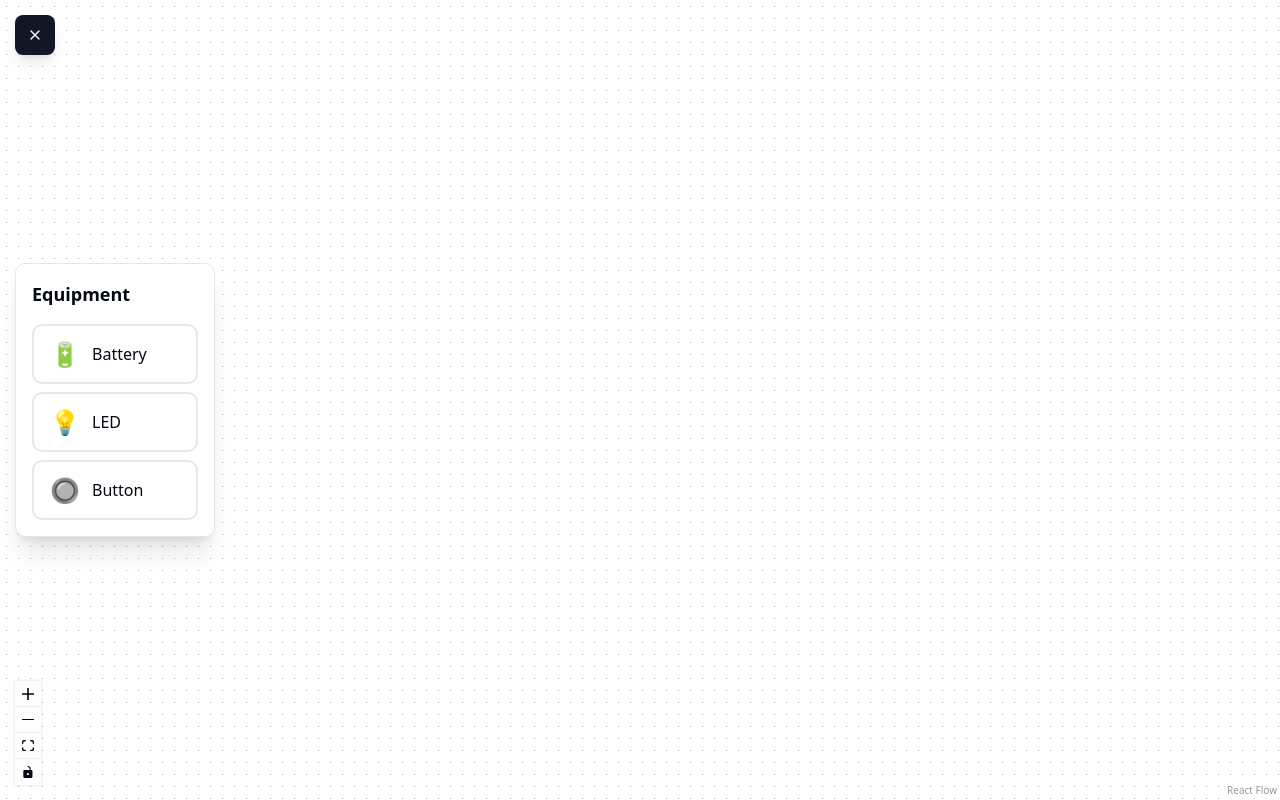
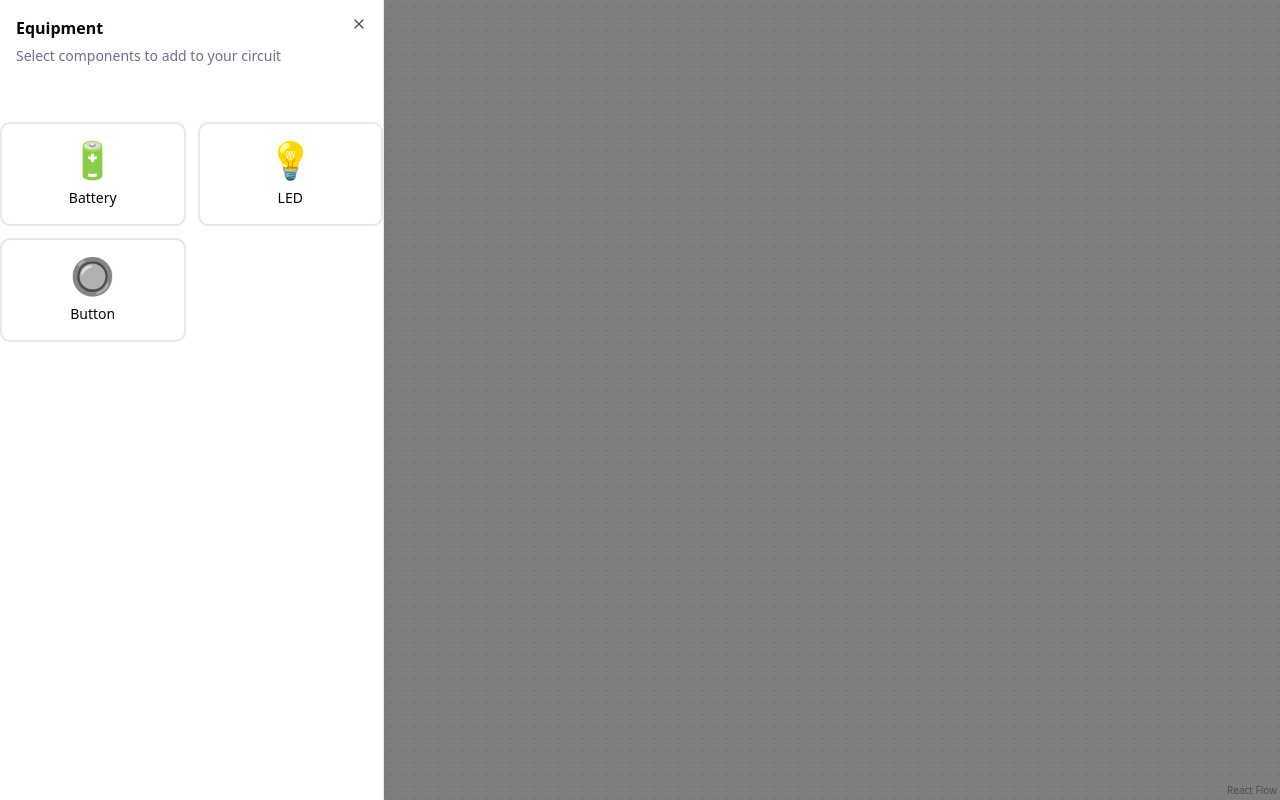
Before and after one commit to callbl/flowjx, a React (Vite) app: page / in a window 1280 px wide. Both pictures are taken after a click on the button 35 px from the left and 35 px from the top of the page. Built offline with nearby package versions, Linux system fonts and the light colour scheme.

Commit message:
feat: replace custom panel with shadcn Sheet component for equipment

```diff
--- a/package.json
+++ b/package.json
@@ -10,6 +10,7 @@
     "preview": "vite preview"
   },
   "dependencies": {
+    "@radix-ui/react-dialog": "^1.1.15",
     "@radix-ui/react-slot": "^1.2.4",
     "@tailwindcss/vite": "^4.1.18",
     "@xyflow/react": "^12.10.0",
--- a/src/components/circuit-flow.tsx
+++ b/src/components/circuit-flow.tsx
@@ -1,5 +1,5 @@
 import { useCallback, useState, useEffect } from "react";
-import { MenuIcon, XIcon } from "lucide-react";
+import { MenuIcon } from "lucide-react";
 import {
   ReactFlow,
   Panel,
@@ -19,6 +19,14 @@
 import { LedNode } from "./nodes/led-node";
 import { ButtonNode } from "./nodes/button-node";
 import { Button } from "./ui/button";
+import {
+  Sheet,
+  SheetContent,
+  SheetDescription,
+  SheetHeader,
+  SheetTitle,
+  SheetTrigger,
+} from "./ui/sheet";
 
 const nodeTypes = {
   battery: BatteryNode,
@@ -308,39 +316,35 @@
         <Background variant={BackgroundVariant.Dots} gap={12} size={1} />
         <Controls />
 
-        {/* Toggle Button - Top Left */}
+        {/* Equipment Sheet - Top Left */}
         <Panel position="top-left">
-          <Button
-            onClick={() => setIsPanelOpen(!isPanelOpen)}
-            className="shadow-lg"
-            size="icon-lg"
-          >
-            {isPanelOpen ? <XIcon /> : <MenuIcon />}
+          <Sheet open={isPanelOpen} onOpenChange={setIsPanelOpen}>
+            <SheetTrigger asChild>
+              <Button className="shadow-lg" size="icon-lg" variant="ghost">
+                <MenuIcon />
               </Button>
-        </Panel>
-
-        {/* Equipment Palette - Center Left */}
-        <Panel position="center-left">
-          <div
-            className={`bg-white rounded-lg shadow-xl border border-gray-200 p-4 transition-transform duration-300 ${
-              isPanelOpen ? "translate-x-0" : "-translate-x-full"
-            }`}
-            style={{ minWidth: "200px" }}
-          >
-            <h3 className="font-semibold text-lg mb-4">Equipment</h3>
-            <div className="space-y-2">
+            </SheetTrigger>
+            <SheetContent side="left">
+              <SheetHeader>
+                <SheetTitle>Equipment</SheetTitle>
+                <SheetDescription>
+                  Select components to add to your circuit
+                </SheetDescription>
+              </SheetHeader>
+              <div className="grid grid-cols-2 gap-3 mt-6">
                 {equipmentItems.map((item) => (
                   <button
                     key={item.type}
                     onClick={() => addNode(item.type)}
-                  className="w-full px-4 py-3 text-left border-2 border-gray-200 rounded-lg hover:border-blue-400 hover:bg-blue-50 transition-colors flex items-center gap-3"
+                    className="flex flex-col items-center gap-2 p-4 border-2 border-gray-200 rounded-lg hover:border-blue-400 hover:bg-blue-50 transition-colors"
                   >
-                  <span className="text-2xl">{item.icon}</span>
-                  <span className="font-medium">{item.label}</span>
+                    <span className="text-4xl">{item.icon}</span>
+                    <span className="font-medium text-sm">{item.label}</span>
                   </button>
                 ))}
               </div>
-          </div>
+            </SheetContent>
+          </Sheet>
         </Panel>
       </ReactFlow>
     </div>
--- /dev/null
+++ b/src/components/ui/sheet.tsx
@@ -0,0 +1,137 @@
+import * as React from "react"
+import * as SheetPrimitive from "@radix-ui/react-dialog"
+import { XIcon } from "lucide-react"
+
+import { cn } from "@/lib/utils"
+
+function Sheet({ ...props }: React.ComponentProps<typeof SheetPrimitive.Root>) {
+  return <SheetPrimitive.Root data-slot="sheet" {...props} />
+}
+
+function SheetTrigger({
+  ...props
+}: React.ComponentProps<typeof SheetPrimitive.Trigger>) {
+  return <SheetPrimitive.Trigger data-slot="sheet-trigger" {...props} />
+}
+
+function SheetClose({
+  ...props
+}: React.ComponentProps<typeof SheetPrimitive.Close>) {
+  return <SheetPrimitive.Close data-slot="sheet-close" {...props} />
+}
+
+function SheetPortal({
+  ...props
+}: React.ComponentProps<typeof SheetPrimitive.Portal>) {
+  return <SheetPrimitive.Portal data-slot="sheet-portal" {...props} />
+}
+
+function SheetOverlay({
+  className,
+  ...props
+}: React.ComponentProps<typeof SheetPrimitive.Overlay>) {
+  return (
+    <SheetPrimitive.Overlay
+      data-slot="sheet-overlay"
+      className={cn(
+        "data-[state=open]:animate-in data-[state=closed]:animate-out data-[state=closed]:fade-out-0 data-[state=open]:fade-in-0 fixed inset-0 z-50 bg-black/50",
+        className
+      )}
+      {...props}
+    />
+  )
+}
+
+function SheetContent({
+  className,
+  children,
+  side = "right",
+  ...props
+}: React.ComponentProps<typeof SheetPrimitive.Content> & {
+  side?: "top" | "right" | "bottom" | "left"
+}) {
+  return (
+    <SheetPortal>
+      <SheetOverlay />
+      <SheetPrimitive.Content
+        data-slot="sheet-content"
+        className={cn(
+          "bg-background data-[state=open]:animate-in data-[state=closed]:animate-out fixed z-50 flex flex-col gap-4 shadow-lg transition ease-in-out data-[state=closed]:duration-300 data-[state=open]:duration-500",
+          side === "right" &&
+            "data-[state=closed]:slide-out-to-right data-[state=open]:slide-in-from-right inset-y-0 right-0 h-full w-3/4 border-l sm:max-w-sm",
+          side === "left" &&
+            "data-[state=closed]:slide-out-to-left data-[state=open]:slide-in-from-left inset-y-0 left-0 h-full w-3/4 border-r sm:max-w-sm",
+          side === "top" &&
+            "data-[state=closed]:slide-out-to-top data-[state=open]:slide-in-from-top inset-x-0 top-0 h-auto border-b",
+          side === "bottom" &&
+            "data-[state=closed]:slide-out-to-bottom data-[state=open]:slide-in-from-bottom inset-x-0 bottom-0 h-auto border-t",
+          className
+        )}
+        {...props}
+      >
+        {children}
+        <SheetPrimitive.Close className="ring-offset-background focus:ring-ring data-[state=open]:bg-secondary absolute top-4 right-4 rounded-xs opacity-70 transition-opacity hover:opacity-100 focus:ring-2 focus:ring-offset-2 focus:outline-hidden disabled:pointer-events-none">
+          <XIcon className="size-4" />
+          <span className="sr-only">Close</span>
+        </SheetPrimitive.Close>
+      </SheetPrimitive.Content>
+    </SheetPortal>
+  )
+}
+
+function SheetHeader({ className, ...props }: React.ComponentProps<"div">) {
+  return (
+    <div
+      data-slot="sheet-header"
+      className={cn("flex flex-col gap-1.5 p-4", className)}
+      {...props}
+    />
+  )
+}
+
+function SheetFooter({ className, ...props }: React.ComponentProps<"div">) {
+  return (
+    <div
+      data-slot="sheet-footer"
+      className={cn("mt-auto flex flex-col gap-2 p-4", className)}
+      {...props}
+    />
+  )
+}
+
+function SheetTitle({
+  className,
+  ...props
+}: React.ComponentProps<typeof SheetPrimitive.Title>) {
+  return (
+    <SheetPrimitive.Title
+      data-slot="sheet-title"
+      className={cn("text-foreground font-semibold", className)}
+      {...props}
+    />
+  )
+}
+
+function SheetDescription({
+  className,
+  ...props
+}: React.ComponentProps<typeof SheetPrimitive.Description>) {
+  return (
+    <SheetPrimitive.Description
+      data-slot="sheet-description"
+      className={cn("text-muted-foreground text-sm", className)}
+      {...props}
+    />
+  )
+}
+
+export {
+  Sheet,
+  SheetTrigger,
+  SheetClose,
+  SheetContent,
+  SheetHeader,
+  SheetFooter,
+  SheetTitle,
+  SheetDescription,
+}
```
Also changed, not shown: 1 other file (tests, documents, lock files or other folders). Lines whose indentation alone changed are shown as unchanged.
